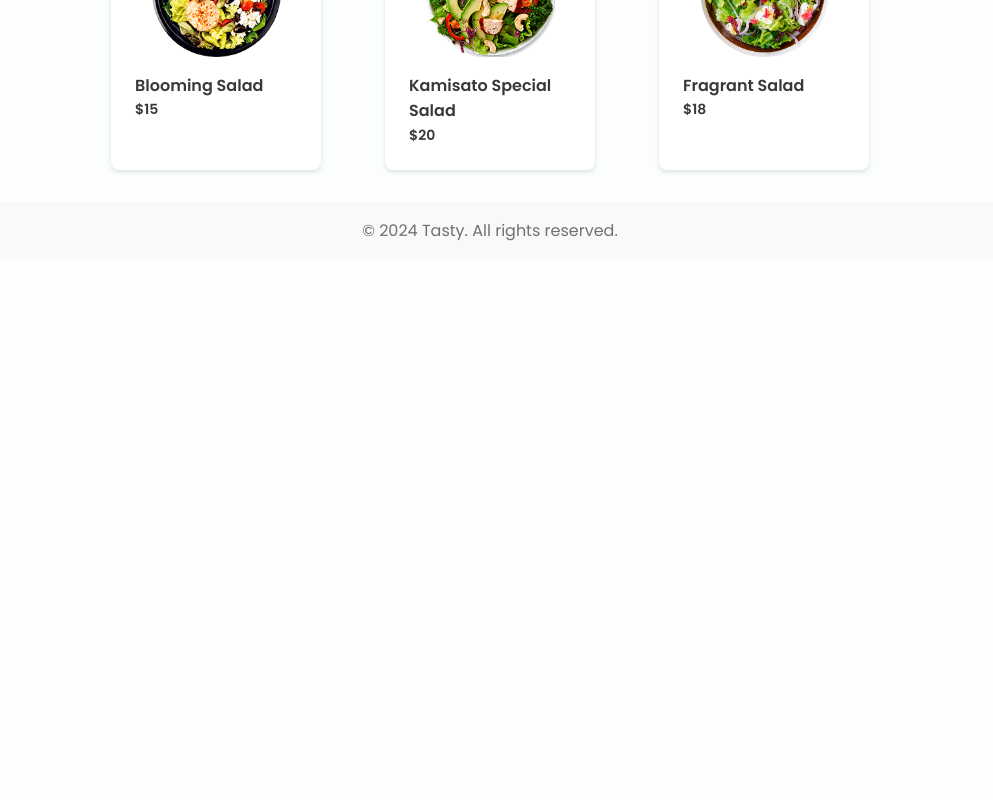
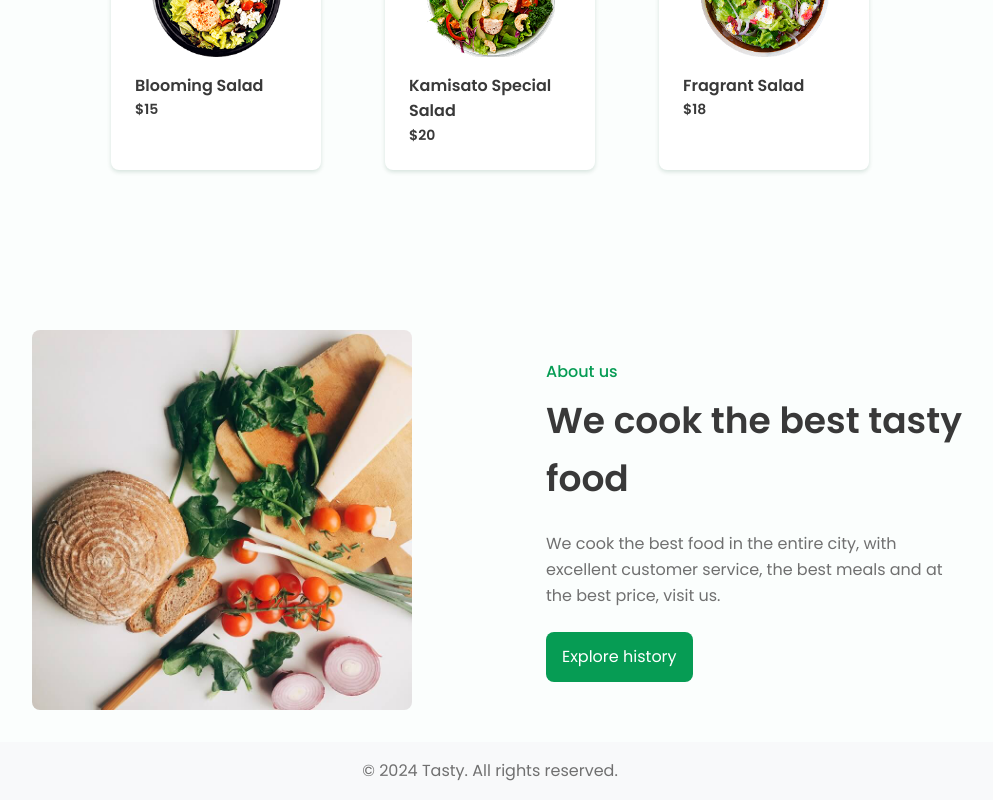
Before and after one commit to andikapebriansyah22/Lumiere_restaurant_web_4958, a React (Vite) app: page / in a window 1280 px wide. Shown: the part 971-1771 px from the top of the page, without its empty margins (150-1143 px from the left). Before the commit the page ends 1231 px from the top, so only its background shows below. Built offline with nearby package versions, Linux system fonts and the light colour scheme.

Commit message:
add more section in home components

```diff
--- a/src/components/home.jsx
+++ b/src/components/home.jsx
@@ -21,6 +21,10 @@ const Home = () => {
       duration: 1500,
       scale: 0.8,  // Menambahkan efek scale
       easing: 'ease-in-out',  // Menambahkan easing
+    });
+
+    sr.reveal(`.about__data, .about__img`, {
+      interval: 200,
     });
   }, []);
 
@@ -58,6 +62,18 @@ const Home = () => {
           {/* Tambahkan item menu lainnya di sini */}
         </div>
       </section>
+
+      <section className="about section bd-container" id="about">
+      <div className="about__container  bd-grid">
+        <div className="about__data">
+          <span className="section-subtitle about__initial">About us</span>
+          <h2 className="section-title about__initial">We cook the best tasty food</h2>
+          <p className="about__description">We cook the best food in the entire city, with excellent customer service, the best meals and at the best price, visit us.</p>
+          <a href="#menu" className="button">Explore history</a>
+        </div>
+        <img src="/assets/img/about.jpg" alt="About Us" className="about__img" />
+      </div>
+    </section>
     </>
   );
 };
```
